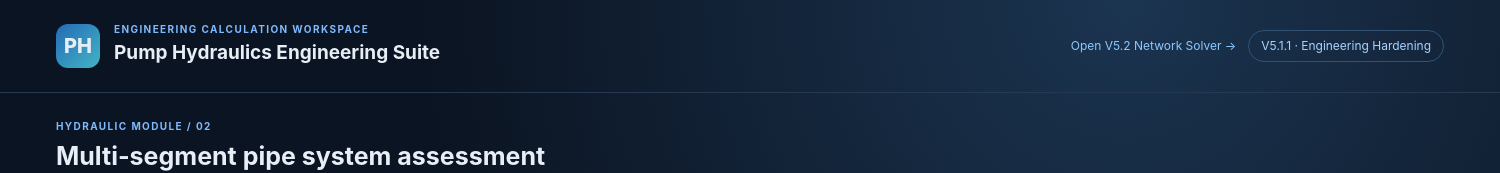
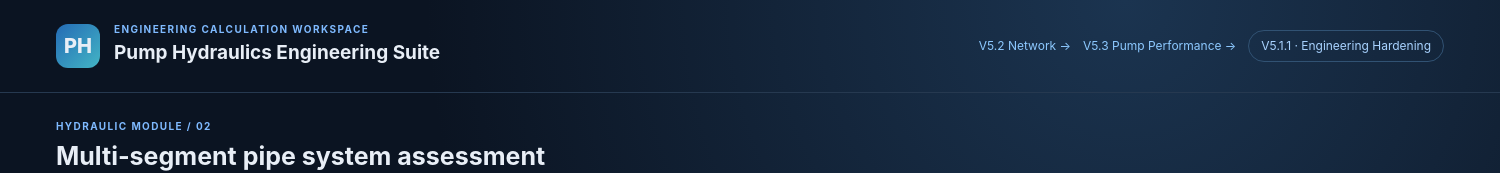
Before and after one commit to jeeva-source/pump-hydraulics-engineering-suite, an Electron app: page app/index.html in a window 1500 px wide. Shown: the top 173 px of the page. Drawn offline with Linux system fonts and the light colour scheme.

Commit message:
Link V5.3 pump performance module from main UI

```diff
--- a/app/index.html
+++ b/app/index.html
@@ -11,7 +11,7 @@ main{max-width:1500px;margin:auto;padding:26px clamp(16px,4vw,56px) 60px}.intro{
 @media(max-width:900px){.layout{grid-template-columns:1fr}}@media(max-width:560px){.fields{grid-template-columns:1fr}.results{grid-template-columns:1fr 1fr}.panel{padding:15px}.intro h2{font-size:21px}}
 </style></head>
 <body>
-<header><div class="brand"><div class="mark">PH</div><div><div class="eyebrow">Engineering calculation workspace</div><h1>Pump Hydraulics Engineering Suite</h1></div></div><div style="display:flex;align-items:center;gap:12px;flex-wrap:wrap"><a href="./network.html" style="color:#8dc9ff;text-decoration:none;font-size:12px">Open V5.2 Network Solver →</a><div class="version">V5.1.1 · Engineering Hardening</div></div></header>
+<header><div class="brand"><div class="mark">PH</div><div><div class="eyebrow">Engineering calculation workspace</div><h1>Pump Hydraulics Engineering Suite</h1></div></div><div style="display:flex;align-items:center;gap:12px;flex-wrap:wrap"><a href="./network.html" style="color:#8dc9ff;text-decoration:none;font-size:12px">V5.2 Network →</a><a href="./pump-performance.html" style="color:#8dc9ff;text-decoration:none;font-size:12px">V5.3 Pump Performance →</a><div class="version">V5.1.1 · Engineering Hardening</div></div></header>
 <main>
 <div class="intro"><div class="eyebrow">Hydraulic module / 02</div><h2>Multi-segment pipe system assessment</h2><p>Model a serial suction/discharge path with different pipe diameters, lengths, roughness, fitting losses, equipment pressure drops and elevation changes. All calculations are performed internally in SI units.</p></div>
 <div class="layout">
```
